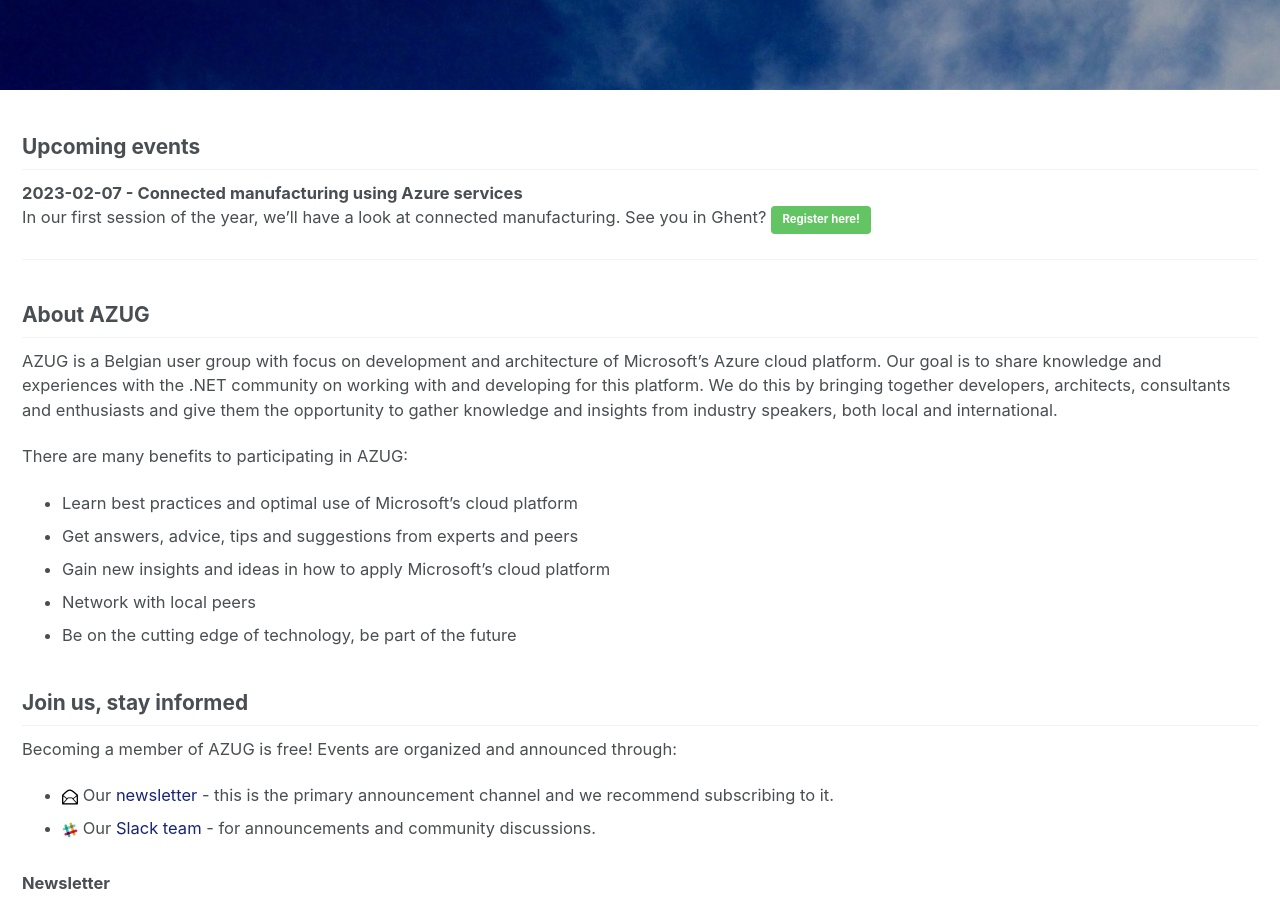
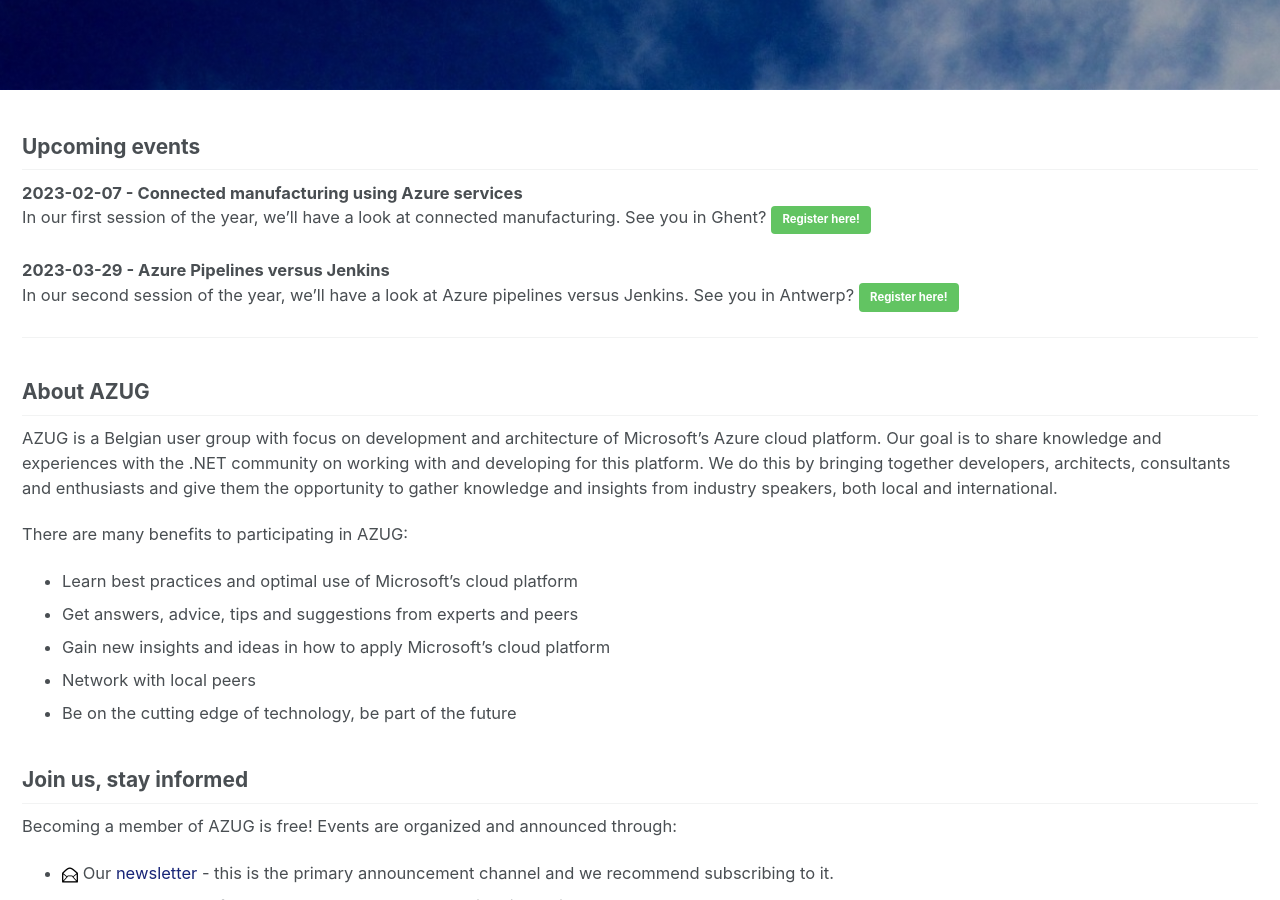
Before and after one commit to AzugBe/azugbe.github.io, a Jekyll site: the page built from index.md, in a window 1280 px wide and 900 px high, scrolled down 469 px. Built offline with Jekyll 4.4.1, drawn with Linux system fonts in a browser that asks for light colours; comment, search, counter and statistics services are not loaded.

Commit message:
Update index.md

```diff
--- a/index.md
+++ b/index.md
@@ -18,6 +18,9 @@ excerpt: "The Belgium Azure User Group focuses on knowledge sharing and networki
 
 **2023-02-07 - Connected manufacturing using Azure services**<br>
 In our first session of the year, we'll have a look at connected manufacturing. See you in Ghent? [Register here!](https://www.azug.be/events/2023/02/07/connected-manufacturing-using-azure-services){: .btn .btn--success}
+
+**2023-03-29 - Azure Pipelines versus Jenkins**<br>
+In our second session of the year, we'll have a look at Azure pipelines versus Jenkins. See you in Antwerp? [Register here!](https://www.azug.be/events/2023/03/29/azure-pipelines-versus-jenkins){: .btn .btn--success}
 
 <hr />
 
```
